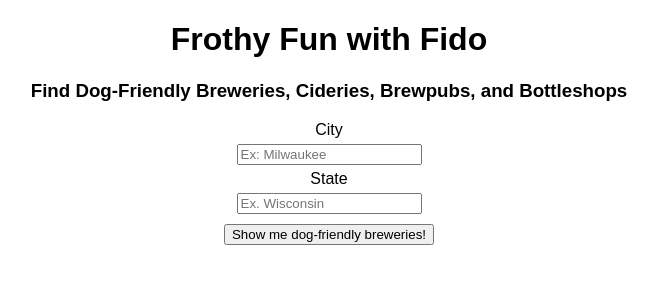
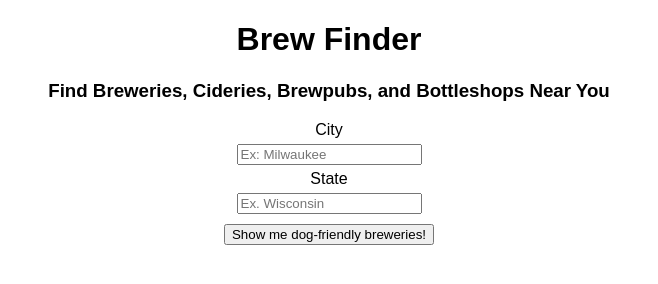
Before and after one commit to jcj3/DFB, a plain HTML site: page index.html in a window 1280 px wide. Shown: the whole page, without its empty margins (311-969 px from the left). Drawn offline with nearby package versions, Linux system fonts and the light colour scheme; a web font is replaced by a local one.

Commit message:
html udpate

```diff
--- a/index.html
+++ b/index.html
@@ -3,15 +3,15 @@
 <head>
     <meta charset="UTF-8">
     <meta name="viewport" content="width=device-width, initial-scale=1.0">
-    <title>Frothy Fun with Fido</title>
+    <title>Brew Finder</title>
     <link href="https://fonts.googleapis.com/css?family=Muli&display=swap" rel="stylesheet">
     <link rel="stylesheet" href="style.css">
     <script src="https://code.jquery.com/jquery-3.2.1.min.js"></script>
 </head>
 <body>
     <div class="container">
-        <h1>Frothy Fun with Fido</h1>
-        <h3>Find Dog-Friendly Breweries, Cideries, Brewpubs, and Bottleshops</h3>
+        <h1>Brew Finder</h1>
+        <h3>Find Breweries, Cideries, Brewpubs, and Bottleshops Near You</h3>
         <form class="form">
           <label>City</label>
             <input id="js-citySearch-input" class="search-input" type="text" placeholder="Ex: Milwaukee" required>
```
